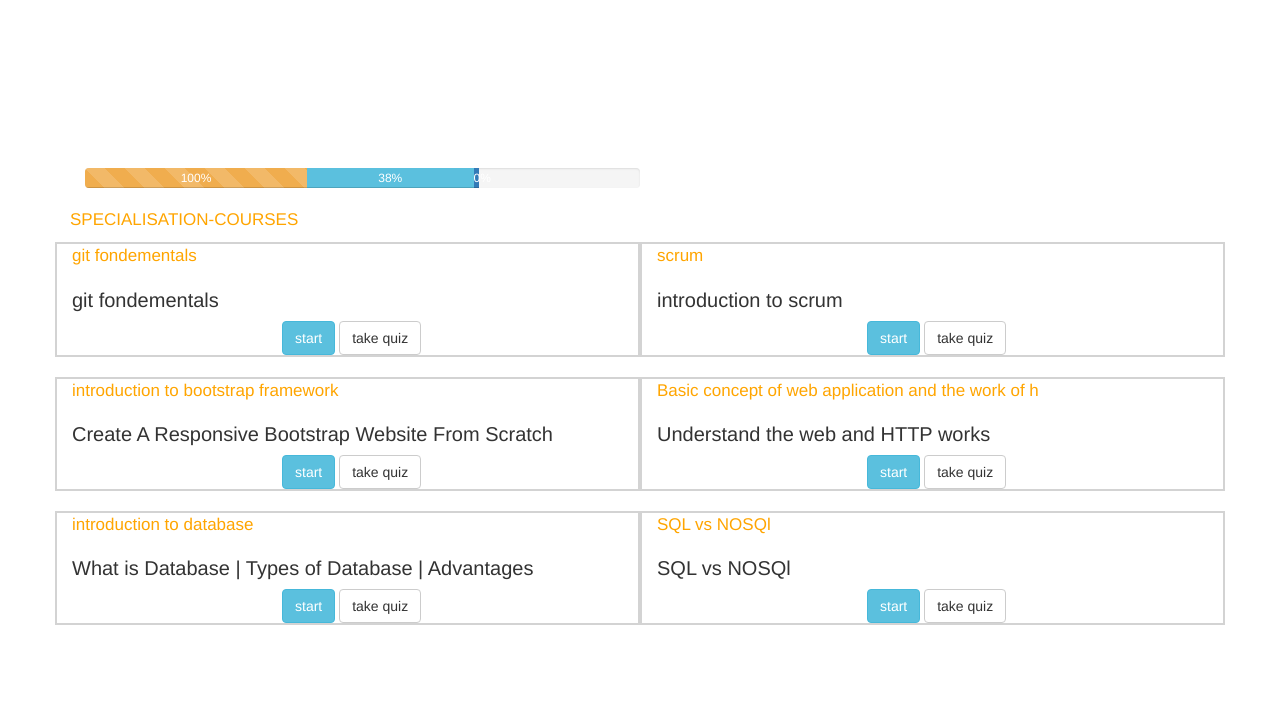
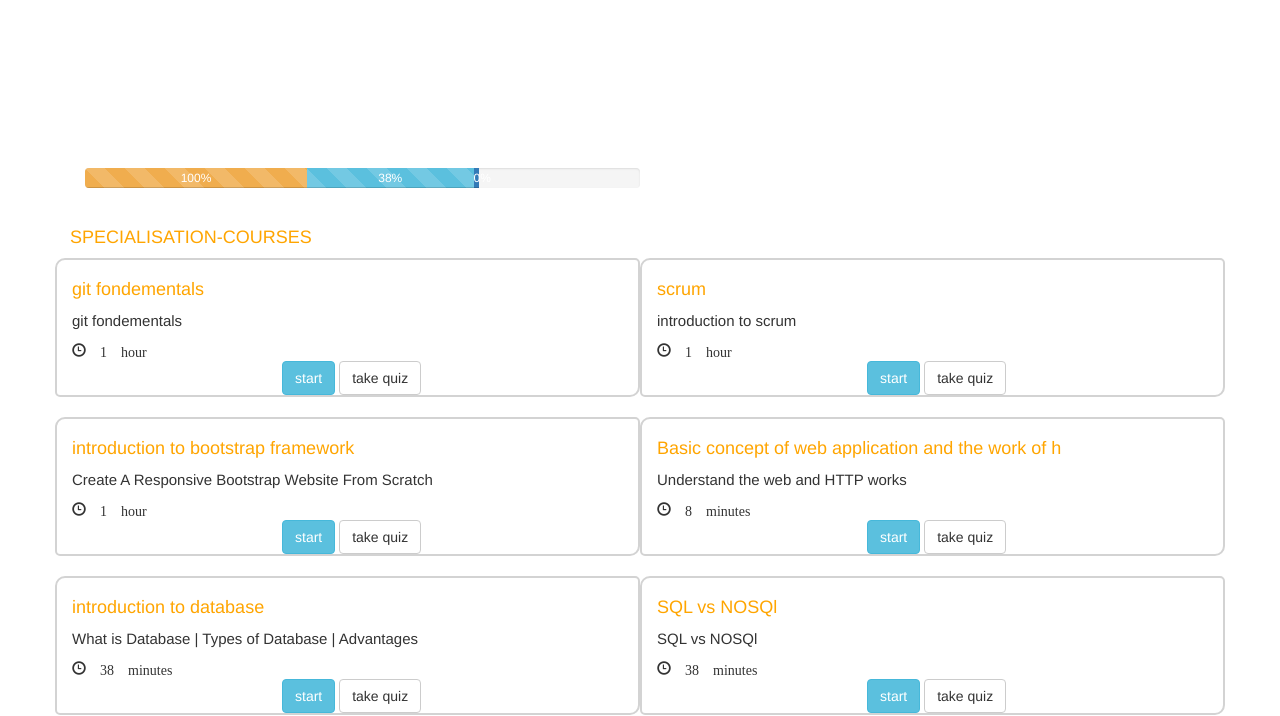
Before and after one commit to ToureNgouda/Exercice-Bootstrap, a plain HTML site: page index.html in a window 1280 px wide. Shown: the part 84-800 px from the top of the page. Drawn offline with nearby package versions, Linux system fonts and the light colour scheme.

Commit message:
add the glyphicons

```diff
--- a/css/style.css
+++ b/css/style.css
@@ -12,20 +12,21 @@ li .active{
 .container .button{
   margin-right: auto;
 }
+h1{
+  color: orange;
+  font-size: 18px;
+}
 p{
-  color: orange;
-  font-size: 17px;
-}
-h1{
-  font-size: 20px;
+  font-size: 15px;
 }
 h2{
-  font-size: 18px;
+  font-size: 20px;
   color: black;
 
 }
- .row .block1{
-  padding-left: 50px;
+ #block2,#block1{
+
+  border-radius: 10px 5px 10px 5px;
 }
 h3{
 top: 80%;
--- a/index.html
+++ b/index.html
@@ -68,7 +68,7 @@
             <div class="progress">
 
           <div class="progress-bar progress-bar-warning progress-bar-striped  " role="progressbar" style="width:40%">100%</div>
-          <div class="progress-bar progress-bar-info"  style="width:30%">38%</div>
+          <div class="progress-bar progress-bar-info progress-bar-striped active"  style="width:30%">38%</div>
           <div class="progress-bar progress-bar-primary"  style="width:1%">0%</div>
         </div>
         </div>
@@ -76,20 +76,23 @@
     </div>
 
 
-    <p>SPECIALISATION-COURSES</p>
+    <h1>SPECIALISATION-COURSES</h1>
    <div class="row"> <!-- first row-->
-     <div id="block1" class="col-md-6" style="border:2px solid #d3d3d3; ">
+     <div id="block1" class="col-md-6" style="border:2px solid #d3d3d3;">
 
-          <p>git fondementals </p>
-          <h1>git fondementals</h1>
+          <h1>git fondementals </h1>
+          <p>git fondementals</p>
+            <span class="glyphicon glyphicon-time"> 1 hour</span>
             <div class="boutton" style="margin-left:210px;">
               <a href="https://www.udacity.com/course/how-to-use-git-and-github--ud775" class="btn btn-info">start</a>
               <a href="#" class="btn btn-default">take quiz</a>
           </div>
       </div>
-        <div id="block1" class="col-md-6" style="border:2px solid #d3d3d3;" >
-          <p>scrum </p>
-          <h1>introduction to scrum</h1>
+        <div id="block2" class="col-md-6" style="border:2px solid #d3d3d3;" >
+          <h1>scrum </h1>
+          <p>introduction to scrum</p>
+          <span class="glyphicon glyphicon-time"> 1 hour</span>
+
           <div class="boutton" style="margin-left:210px;">
             <a href="https://www.udemy.com/scrum-methodology/learn/v4/" class="btn btn-info">start</a>
             <a href="#" class="btn btn-default">take quiz</a>
@@ -100,16 +103,18 @@
   <!-- second row-->
   <div class="row" style="margin-top:20px;">
     <div id="block1" class="col-md-6" style="border:2px solid #d3d3d3;">
-           <p>introduction to bootstrap framework</p>
-           <h1>Create A Responsive Bootstrap Website From Scratch</h1>
+           <h1>introduction to bootstrap framework</h1>
+           <p>Create A Responsive Bootstrap Website From Scratch</p>
+           <span class="glyphicon glyphicon-time"> 1 hour</span>
            <div class="boutton" style="margin-left:210px;">
              <a href="https://www.youtube.com/watch?v=eIWRbvE1B2E" class="btn btn-info">start</a>
              <a href="#" class="btn btn-default">take quiz</a>
          </div>
      </div>
-       <div id="block1" class="col-md-6" style="border:2px solid #d3d3d3;" >
-         <p>Basic concept of web application and the work of h </p>
-         <h1>Understand the web and HTTP works</h1>
+       <div id="block2" class="col-md-6" style="border:2px solid #d3d3d3;" >
+         <h1>Basic concept of web application and the work of h </h1>
+         <p>Understand the web and HTTP works</p>
+         <span class="glyphicon glyphicon-time"> 8 minutes</span>
          <div class="boutton" style="margin-left:210px;">
            <a href="https://www.youtube.com/watch?v=RsQ1tFLwldY" class="btn btn-info">start</a>
            <a href="#" class="btn btn-default">take quiz</a>
@@ -121,16 +126,18 @@
   <div class="row" style="margin-top:20px;">
     <div id="block1" class="col-md-6" style="border:2px solid #d3d3d3;">
 
-         <p>introduction to database</p>
-         <h1>What is Database | Types of Database | Advantages </h1>
+         <h1>introduction to database</h1>
+         <p>What is Database | Types of Database | Advantages </p>
+         <span class="glyphicon glyphicon-time"> 38 minutes</span>
            <div class="boutton" style="margin-left:210px;">
            <a href="https://www.youtube.com/watch?v=BHzAC6hMr4o" class="btn btn-info">start</a>
            <a href="#" class="btn btn-default">take quiz</a>
          </div>
      </div>
-       <div id="block1" class="col-md-6" style="border:2px solid #d3d3d3;" >
+       <div id="block2" class="col-md-6" style="border:2px solid #d3d3d3;" >
+         <h1>SQL vs NOSQl</h1>
          <p>SQL vs NOSQl</p>
-         <h1>SQL vs NOSQl</h1>
+         <span class="glyphicon glyphicon-time"> 38 minutes</span>
          <div class="boutton" style="margin-left:210px;">
            <a href="https://www.thegeekstuff.com/2014/01/sql-vs-nosql-db/?utm_source=tuicool" class="btn btn-info">start</a>
            <a href="#" class="btn btn-default">take quiz</a>
```
